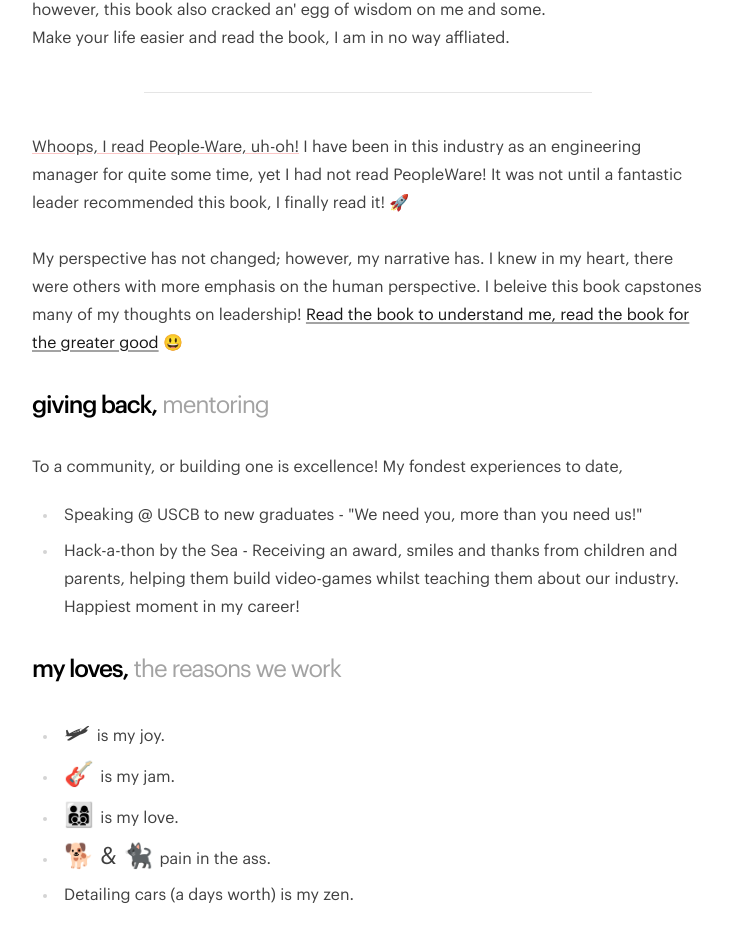
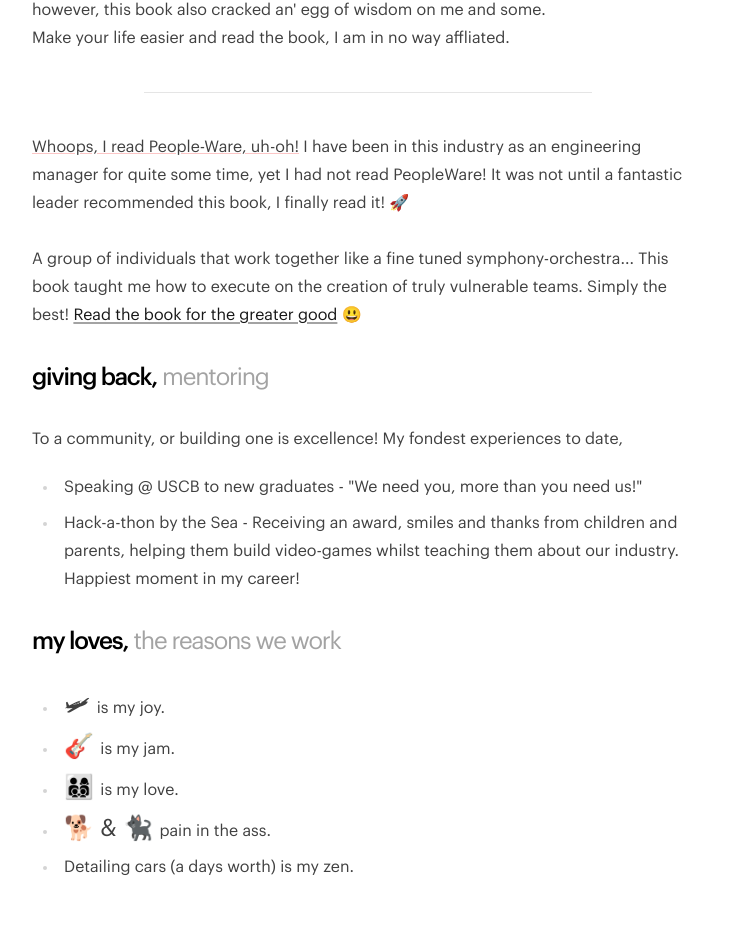
Before and after one commit to ryanyogan/yogan.dev, a Next.js app: page / in a window 1280 px wide. Shown: the part 1190-2120 px from the top of the page, without its empty margins (272-1004 px from the left). Built offline with nearby package versions, Linux system fonts and the light colour scheme; no server answers; the database is empty.

Commit message:
feat // more tag lines

```diff
--- a/src/app/page.tsx
+++ b/src/app/page.tsx
@@ -111,16 +111,14 @@ export default function HomePage() {
         time, yet I had not read PeopleWare! It was not until a fantastic leader
         recommended this book, I finally read it! 🚀
         <br />
-        <br />
-        My perspective has not changed; however, my narrative has. I knew in my
-        heart, there were others with more emphasis on the human perspective. I
-        beleive this book capstones many of my thoughts on leadership!{" "}
-        <span className="font-semibold"></span>
+        <br />A group of individuals that work together like a fine tuned
+        symphony-orchestra... This book taught me how to execute on the creation
+        of truly vulnerable teams. Simply the best!{" "}
         <a
           href="https://www.amazon.com/Peopleware-Productive-Projects-Tom-DeMarco/dp/0932633439/ref=sr_1_4?keywords=peopleware&qid=1664326500&qu=eyJxc2MiOiIyLjE2IiwicXNhIjoiMS43NSIsInFzcCI6IjEuNzkifQ%3D%3D&sr=8-4"
           className="underline decoration-slice transition-all duration-300 ease-in-out"
         >
-          Read the book to understand me, read the book for the greater good
+          Read the book for the greater good
         </a>
         &nbsp;😃
       </p>
```
